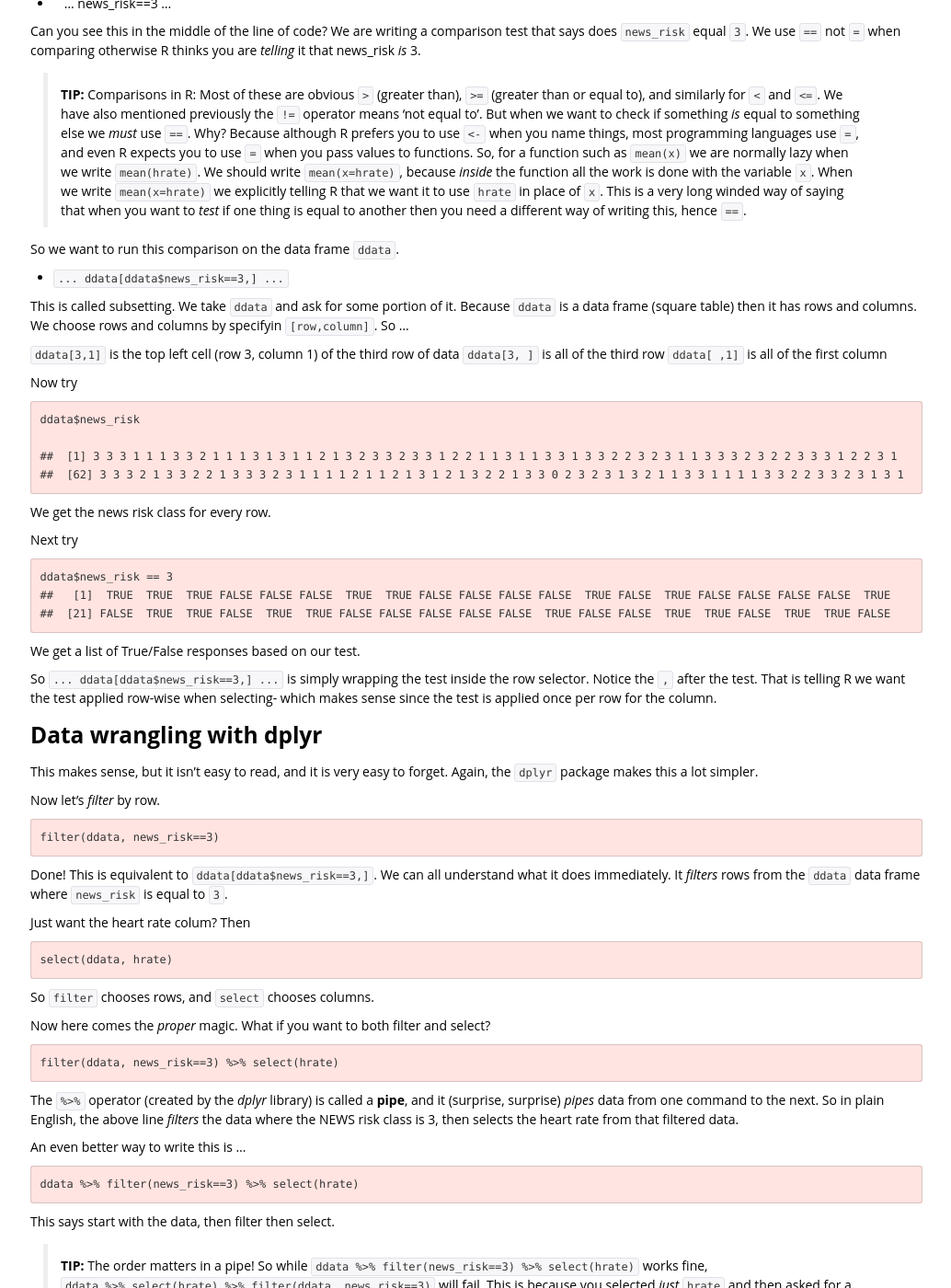
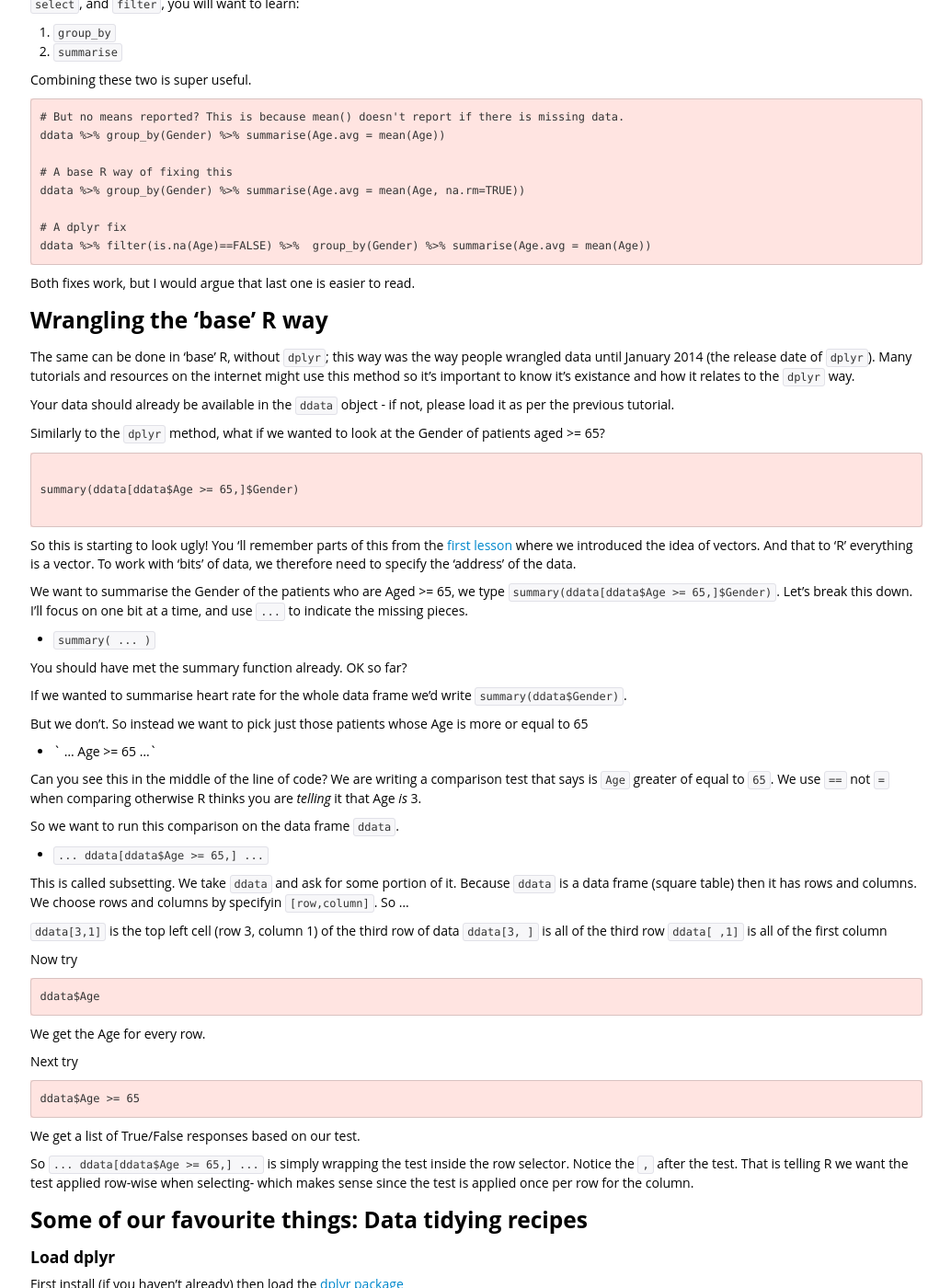
Before and after one commit to uclhal/Data-Science-for-Docs, a Jekyll site: the page built from 05-lesson-05-data-wrangling.md, in a window 1280 px wide and 1400 px high, scrolled down 1981 px. Shown: the whole window at 92% size, without its empty margins (122-1156 px from the left). Built offline with Jekyll 4.4.1, drawn with Linux system fonts in a browser that asks for light colours; nearby versions of some CDN libraries; library files that are not in the unit come from our copies; some of the changed text lies outside the part shown.

Commit message:
updated data-wrangling tutorial to reflect new course direction with using the breast RCT and using dplyr first with some 'base' R knowledge.

```diff
--- a/05-lesson-05-data-wrangling.md
+++ b/05-lesson-05-data-wrangling.md
@@ -34,91 +34,141 @@
 This requires some data tidying (see the [favourite things recipes](#things)) below, and the some data manipulation. We're going to start with data manipulation.
 
 
+
+
+<a name="dplyr"></a>
+
+### Data wrangling with dplyr
+The `dplyr` package provides useful _grammar_ for simplifying data wrangling/manipulation. It is not needed but makes manipulation verbose and intuitive and is highly recommended.
+
+Go ahead and install the `dplyr` package if you haven't already done so:
+
+~~~ R
+install.packages("dplyr")
+~~~
+
+You only need to do this once as it installs the package locally for use with as many scripts as you like.
+
+At the top of your script, tell R that you'd like to use `dplyr`:
+
+~~~ R
+# Notice that there are no quotes here:
+library(dplyr)
+~~~
+
+
+Go ahead now and import our analgesia following breast surgery RCT data and name the data frame `ddata` (data is 'reserved' word in R hence we can't use it)
+
+Now let's _filter_ by row.
+
+~~~ R
+filter(ddata, is.na(Age) == FALSE, Age >= 65)
+~~~
+
+Done! It _filters_ rows from the `ddata` data frame where `Age` is NOT NOT a number (therefore is a number, so we get rid of empty fields) and the Age is >= `65`.
+
+> **TIP:** Comparisons in R: Most of these are obvious `>` (greater than), `>=` (greater than or equal to), and similarly for `<` and `<=`. We have also mentioned previously the `!=` operator means 'not equal to'. But when we want to check if something _is_ equal to something else we _must_ use `==`. Why? Because although R prefers you to use `<-` when you name things, most programming languages use `=`, and even R expects you to use `=` when you pass values to functions. So, for a function such as `mean(x)` we are normally lazy when we write `mean(hrate)`. We should write `mean(x=hrate)`, because _inside_ the function all the work is done with the variable `x`. When we write `mean(x=hrate)` we explicitly telling R that we want it to use `hrate` in place of `x`. This is a very long winded way of saying that when you want to _test_ if one thing is equal to another then you need a different way of writing this, hence `==`.
+
+Just want the Gender colum? Then
+
+~~~ R
+select(ddata, Gender)
+~~~
+
+So `filter` chooses rows, and `select` chooses columns.
+
+Now here comes the _proper_ magic. What if you want to both filter and select?
+
+~~~ R
+filter(ddata, is.na(Age) == FALSE, Age >= 65) %>% select(Gender)
+~~~
+
+The `%>%` operator (created by the _dplyr_ library) is called a **pipe**, and it (surprise, surprise) _pipes_ data from one command to the next. So in plain English, the above line _filters_ the data where the NEWS risk class is 3, then selects the heart rate from that filtered data.
+
+An even better way to write this is ...
+
+~~~ R
+ddata %>% filter(is.na(Age) == FALSE, Age >= 65) %>% select(Gender)
+~~~
+
+This says start with the data, then filter then select.
+
+> **TIP:** The order matters in a pipe! So while `ddata %>% filter(news_risk==3) %>% select(hrate)` works fine, `ddata %>% select(hrate) %>% filter(ddata, news_risk==3)` will fail. This is because you selected _just_  `hrate` and then asked for a filter on `news_risk` which no longer exists (since you _only_ selected `hrate`).
+
+Next, you can pass the data you wrangle to almost any other function in R.
+
+~~~ R
+# Summarise
+ddata %>% filter(is.na(Age) == FALSE, Age >= 65) %>% select(Gender)summary
+
+# Count missing
+ddata %>% ddata %>% filter(Age >= 65) %>% select(Gender) %>% is.na %>% sum
+~~~
+
+There are a small number of 'verbs' in the dplyr package that allow you to very simply perform a large number of useful functions. In addition to `select`, and `filter`, you will want to learn:
+
+1. `group_by`
+2. `summarise`
+
+Combining these two is super useful.
+
+~~~ R
+# But no means reported? This is because mean() doesn't report if there is missing data.
+ddata %>% group_by(Gender) %>% summarise(Age.avg = mean(Age))
+
+# A base R way of fixing this
+ddata %>% group_by(Gender) %>% summarise(Age.avg = mean(Age, na.rm=TRUE))
+
+# A dplyr fix
+ddata %>% filter(is.na(Age)==FALSE) %>%  group_by(Gender) %>% summarise(Age.avg = mean(Age))
+~~~
+
+Both fixes work, but I would argue that last one is easier to read.
+
+<!--
+~~~ R
+library(ggplot2)
+ddata %>% group_by(news_risk) %>% select(hrate) %>%  plot(ddata$hrate)
+~~~
+ -->
+<!-- - [ ] TODO(2016-06-02): add in exercises -->
+
 <a name="base-r"></a>
 
 ### Wrangling the 'base' R way
 
+The same can be done in 'base' R, without `dplyr`; this way was the way people wrangled data until January 2014 (the release date of `dplyr`). Many tutorials and resources on the internet might use this method so it's important to know it's existance and how it relates to the `dplyr` way.
 
-Now load your data. We're going to use the data set from the deteriorating patient study. We'll use the `read.csv` function, pass it the URL of our data, and label it with the name `ddata`.
+Your data should already be available in the `ddata` object - if not, please load it as per the previous tutorial.
+
+Similarly to the `dplyr` method, what if we wanted to look at the Gender of patients aged >= 65?
 
 ~~~ R
-# Read in the data from the internet
-ddata <- read.csv("https://ndownloader.figshare.com/files/5094199?private_link=aff8f0912c76840c7526")
 
-# How many rows
-nrow(ddata)     # how many rows in the data table
-names(ddata)    # what are the columns (fields) called
-~~~
-
-Have a look at the contents of this file
-
-All being well you should see something like this:
-
-~~~ R
-ddata <- read.csv("https://ndownloader.figshare.com/files/5094199?private_link=aff8f0912c76840c7526")
-
-nrow(ddata)
-
-## [1] 1000
-
-names(ddata)
-
-##  [1] "hospital"    "patient"     "dead28"      "icu_accept"  "icu_admit"
-##  [6] "time2icu"    "early4"      "age"         "male"        "wday"
-## [11] "news_score"  "news_risk"   "sofa_score"  "hrate"       "bpsys"
-## [16] "temperature" "rrate"       "pf_ratio"    "creatinine"  "platelets"
-## [21] "avpu"        "lactate"
+summary(ddata[ddata$Age >= 65,]$Gender)
 
 ~~~
 
-You already know how to ask simple questions of the data. Let's see have a look at the mean heart rate (the variable is `hrate`, but don't forget that you need to tell R the variable is in the `ddata` data frame by asking for `ddata$hrate`).
+So this is starting to look ugly! You 'll remember parts of this from the [first lesson](00-lesson-00-intro.html) where we introduced the idea of vectors. And that to 'R' everything is a vector. To work with 'bits' of data, we therefore need to specify the 'address' of the data.
 
-~~~ R
-summary(ddata$hrate)
-
-##    Min. 1st Qu.  Median    Mean 3rd Qu.    Max.    NA's
-##      10      83     100     100     116     223     246
-~~~
-
-
-What if now you wanted to look at heart rate by NEWS Risk class (a ward based classification of severity of illness based on vital signs).
-
-~~~ R
-table(ddata$news_risk)
-
-##
-##    0    1    2    3
-##   27 267 269 437
-
-summary(ddata[ddata$news_risk==3,]$hrate)
-
-##    Min. 1st Qu.  Median    Mean 3rd Qu.    Max.    NA's
-##      14      95     110     109     125     223      26
-~~~
-
-So this is starting to look ugly! You 'll remember parts of this from the [first lesson](00-lesson-00-intro.html) where we introduced the ideas of vectors and matrices. And that to 'R' everything is a vector. To work with 'bits' of data, we therefore need to specify the 'address' of the data.
-
-In this example, the first code snippet `table(ddata$news_risk)` inspects the news_risk variable. We have 4 levels from 0 to 3 corresponding to 'lowest', 'low', 'medium', and 'high' risk.
-
-Next, we want to summarise heart rate for just patients in the highest risk class, and we type `summary(ddata[ddata$news_risk==3,]$hrate)`. Let's break this down. I'll focus on one bit at a time, and use `...` to indicate the missing pieces.
+We want to summarise the Gender of the patients who are Aged >= 65, we type `summary(ddata[ddata$Age >= 65,]$Gender)`. Let's break this down. I'll focus on one bit at a time, and use `...` to indicate the missing pieces.
 
 - `summary( ... )`
 
 You should have met the summary function already. OK so far?
 
-If we wanted to summarise heart rate for the whole data frame we'd write `summary(ddata$hrate)`.
+If we wanted to summarise heart rate for the whole data frame we'd write `summary(ddata$Gender)`.
 
-But we don't. So instead we want to pick just those patients whose NEWS score is 3.
+But we don't. So instead we want to pick just those patients whose Age is more or equal to 65
 
-- ` ... news_risk==3 ...`
+- ` ... Age >= 65 ...`
 
-Can you see this in the middle of the line of code? We are writing a comparison test that says does `news_risk` equal `3`. We use `==` not `=` when comparing otherwise R thinks you are _telling_ it that news_risk _is_ 3.
+Can you see this in the middle of the line of code? We are writing a comparison test that says is `Age` greater of equal to `65`. We use `==` not `=` when comparing otherwise R thinks you are _telling_ it that Age _is_ 3.
 
-> **TIP:** Comparisons in R: Most of these are obvious `>` (greater than), `>=` (greater than or equal to), and similarly for `<` and `<=`. We have also mentioned previously the `!=` operator means 'not equal to'. But when we want to check if something _is_ equal to something else we _must_ use `==`. Why? Because although R prefers you to use `<-` when you name things, most programming languages use `=`, and even R expects you to use `=` when you pass values to functions. So, for a function such as `mean(x)` we are normally lazy when we write `mean(hrate)`. We should write `mean(x=hrate)`, because _inside_ the function all the work is done with the variable `x`. When we write `mean(x=hrate)` we explicitly telling R that we want it to use `hrate` in place of `x`. This is a very long winded way of saying that when you want to _test_ if one thing is equal to another then you need a different way of writing this, hence `==`.
 
-So we want to run this comparison on the data frame `ddata`.
+ So we want to run this comparison on the data frame `ddata`.
 
-- `... ddata[ddata$news_risk==3,] ...`
+- `... ddata[ddata$Age >= 65,] ...`
 
 This is called subsetting. We take `ddata` and ask for some portion of it. Because `ddata` is a data frame (square table) then it has rows and columns. We choose rows and columns by specifyin `[row,column]`. So ...
 
@@ -129,104 +179,20 @@
 Now try
 
 ~~~ R
-ddata$news_risk
-
-##  [1] 3 3 3 1 1 1 3 3 2 1 1 1 3 1 3 1 1 2 1 3 2 3 3 2 3 3 1 2 2 1 1 3 1 1 3 3 1 3 3 2 2 3 2 3 1 1 3 3 3 2 3 2 2 3 3 3 1 2 2 3 1
-##  [62] 3 3 3 2 1 3 3 2 2 1 3 3 3 2 3 1 1 1 1 2 1 1 2 1 3 1 2 1 3 2 2 1 3 3 0 2 3 2 3 1 3 2 1 1 3 3 1 1 1 1 3 3 2 2 3 3 2 3 1 3 1
+ddata$Age
 ~~~
 
-We get the news risk class for every row.
+We get the Age for every row.
 
 Next try
 
 ~~~ R
-ddata$news_risk == 3
-##   [1]  TRUE  TRUE  TRUE FALSE FALSE FALSE  TRUE  TRUE FALSE FALSE FALSE FALSE  TRUE FALSE  TRUE FALSE FALSE FALSE FALSE  TRUE
-##  [21] FALSE  TRUE  TRUE FALSE  TRUE  TRUE FALSE FALSE FALSE FALSE FALSE  TRUE FALSE FALSE  TRUE  TRUE FALSE  TRUE  TRUE FALSE
+ddata$Age >= 65
 ~~~
 
 We get a list of True/False responses based on our test.
 
-So `... ddata[ddata$news_risk==3,] ...` is simply wrapping the test inside the row selector. Notice the `,` after the test. That is telling R we want the test applied row-wise when selecting- which makes sense since the test is applied once per row for the column.
-
-<a name="dplyr"></a>
-
-### Data wrangling with dplyr
-
-This makes sense, but it isn't easy to read, and it is very easy to forget. Again, the `dplyr` package makes this a lot simpler.
-
-Now let's _filter_ by row.
-
-~~~ R
-filter(ddata, news_risk==3)
-~~~
-
-Done! This is equivalent to `ddata[ddata$news_risk==3,]`. We can all understand what it does immediately. It _filters_ rows from the `ddata` data frame where `news_risk` is equal to `3`.
-
-Just want the heart rate colum? Then
-
-~~~ R
-select(ddata, hrate)
-~~~
-
-So `filter` chooses rows, and `select` chooses columns.
-
-Now here comes the _proper_ magic. What if you want to both filter and select?
-
-~~~ R
-filter(ddata, news_risk==3) %>% select(hrate)
-~~~
-
-The `%>%` operator (created by the _dplyr_ library) is called a **pipe**, and it (surprise, surprise) _pipes_ data from one command to the next. So in plain English, the above line _filters_ the data where the NEWS risk class is 3, then selects the heart rate from that filtered data.
-
-An even better way to write this is ...
-
-~~~ R
-ddata %>% filter(news_risk==3) %>% select(hrate)
-~~~
-
-This says start with the data, then filter then select.
-
-> **TIP:** The order matters in a pipe! So while `ddata %>% filter(news_risk==3) %>% select(hrate)` works fine, `ddata %>% select(hrate) %>% filter(ddata, news_risk==3)` will fail. This is because you selected _just_  `hrate` and then asked for a filter on `news_risk` which no longer exists (since you _only_ selected `hrate`).
-
-Next, you can pass the data you wrangle to almost any other function in R.
-
-~~~ R
-# Summarise
-ddata %>% filter(news_risk==3) %>% select(hrate) %>% summary
-
-# Count missing
-ddata %>% filter(news_risk==3) %>% select(hrate) %>% is.na %>% sum
-~~~
-
-
-There are a small number of 'verbs' in the dplyr package that allow you to very simply perform a large number of useful functions. In addition to `select`, and `filter`, you will want to learn:
-
-1. `group_by`
-2. `summarise`
-
-Combining these two is super useful.
-
-~~~ R
-# But no means reported? This is because mean() doesn't report if there is missing data.
-ddata %>% group_by(news_risk) %>% summarise(hrate.avg = mean(hrate))
-
-# A base R way of fixing this
-ddata %>% group_by(news_risk) %>% summarise(hrate.avg = mean(hrate, na.rm=TRUE))
-
-# A dplyr fix
-ddata %>% filter(is.na(hrate)==FALSE) %>%  group_by(news_risk) %>% summarise(hrate.avg = mean(hrate))
-~~~
-
-Both fixes work, but I would argue that one is easier to read.
-
-<!--
-~~~ R
-library(ggplot2)
-ddata %>% group_by(news_risk) %>% select(hrate) %>%  plot(ddata$hrate)
-~~~
- -->
-<!-- - [ ] TODO(2016-06-02): add in exercises -->
+So `... ddata[ddata$Age >= 65,] ...` is simply wrapping the test inside the row selector. Notice the `,` after the test. That is telling R we want the test applied row-wise when selecting- which makes sense since the test is applied once per row for the column.
 
 <a name="things"></a>
 
```
Also changed, not shown: other parts of 05-lesson-05-data-wrangling.md (+1 -1 lines).
